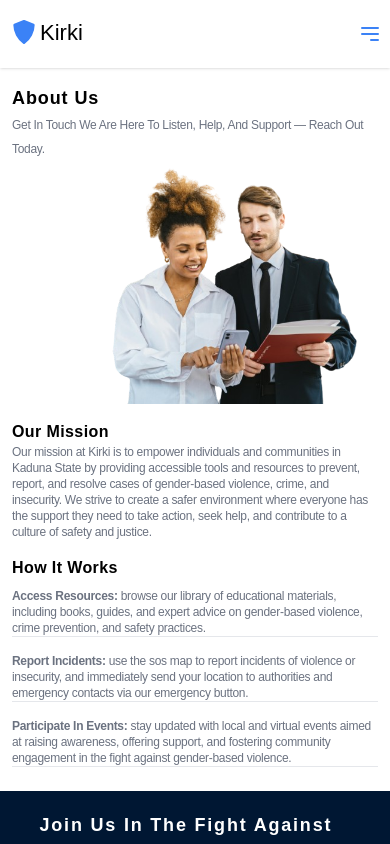
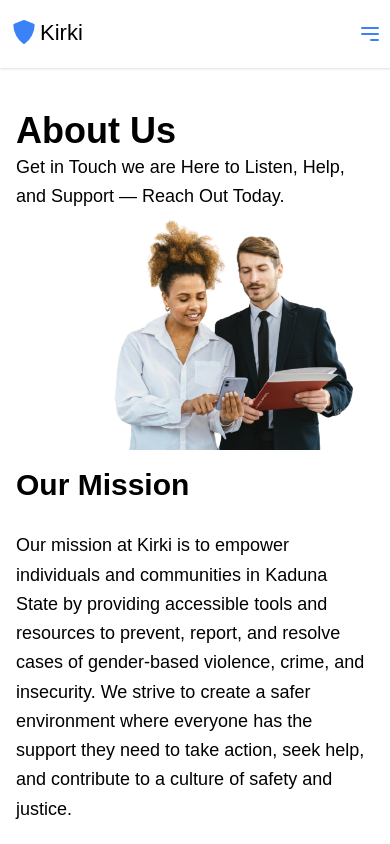
Before and after one commit to Jerryvic911/Justice, a Next.js app: page /about in a window 390 px wide. Shown: the top 844 px of the page. Built offline with nearby package versions, Linux system fonts and the light colour scheme.

Commit message:
about section fixed and made responsive and donte button color fixed

```diff
--- a/src/app/about/page.jsx
+++ b/src/app/about/page.jsx
@@ -22,15 +22,14 @@ const instructions = [
 
 export default function About() {
   return (
-    <main className='mx-auto w-full px-1 md:w-[60%] md:px-0'>
-      <section className='my-4 px-2'>
+    <main className='mx-4 mt-10 max-w-7xl sm:mx-6 lg:mx-[100px]'>
+      <section className='my-4'>
         <div>
-          <h1 className='text-lg font-bold capitalize tracking-wider md:text-2xl md:tracking-widest'>
+          <h1 className='text-4xl font-semibold leading-tight capitalize'>
             about us
           </h1>
-          <span className='font-lighter text-xs font-extralight capitalize tracking-tight text-gray-500 md:text-sm'>
-            Get in Touch we are Here to Listen, Help, and Support — Reach Out
-            Today.
+          <span className='font-light text-lg leading-relaxed'>
+            Get in Touch we are Here to Listen, Help, and Support — Reach Out Today.
           </span>
         </div>
         <Image
@@ -39,11 +38,11 @@ export default function About() {
           className='h-auto w-full object-contain md:h-[400px]'
         />
       </section>
-      <section className='my-4 px-2'>
-        <h3 className='text-md font-semibold capitalize tracking-wide md:text-xl'>
+      <section className='my-4'>
+        <h3 className='text-3xl font-semibold leading-tight capitalize pb-7'>
           our mission
         </h3>
-        <p className='text-xs font-extralight tracking-tight text-gray-500 md:text-sm'>
+        <p className='text-lg font-medium leading-relaxed pb-10'>
           Our mission at Kirki is to empower individuals and communities in
           Kaduna State by providing accessible tools and resources to prevent,
           report, and resolve cases of gender-based violence, crime, and
@@ -52,20 +51,14 @@ export default function About() {
           culture of safety and justice.
         </p>
       </section>
-      <section className='my-4 px-2'>
-        <h3 className='text-md font-semibold capitalize tracking-wide md:text-xl'>
+      <section className='my-4'>
+        <h3 className='text-3xl font-semibold capitalize pb-5'>
           how it works
         </h3>
-        <ul>
+        <ul className='space-y-4 pb-9'>
           {instructions.map((instruction) => (
-            <li
-              key={instruction.id}
-              className='py-2 text-xs font-extralight lowercase tracking-tight text-gray-500 md:text-sm'
-            >
-              <span className='font-semibold capitalize'>
-                {instruction.title}:
-              </span>{' '}
-              {instruction.body}
+            <li key={instruction.id} className='py-2 text-lg font-medium'>
+              <span className='font-bold capitalize'>{instruction.title}:</span> {instruction.body}
               <hr />
             </li>
           ))}
--- a/src/app/components/Body.jsx
+++ b/src/app/components/Body.jsx
@@ -19,7 +19,7 @@ function Body() {
         <div className='px-6 py-10'>
 
           {/* Left Section */}
-          <div className='ml-10'>
+          <div className='ml-3 md:ml-10'>
             <h1 className="font-bold text-3xl md:text-4xl lg:text-5xl leading-tight md:leading-snug lg:leading-normal">
               Addressing Gender-Based Violence <br /> and Insecurity in Kaduna State.
             </h1>
--- a/src/app/components/Navbar.jsx
+++ b/src/app/components/Navbar.jsx
@@ -157,7 +157,7 @@ function Navbar() {
         >
           <Link
             href='/donate'
-            className='flex h-[40px] w-[60%] items-center justify-center rounded-full border border-solid border-blue-500 bg-blue-500 text-white transition-colors ease-in-out md:w-1/3 md:bg-transparent md:text-black md:hover:bg-blue-500 md:hover:text-white'
+            className='flex h-[40px] w-[60%] items-center justify-center rounded-full border border-solid border-black bg-[#B8F171] text-black transition-colors ease-in-out md:w-1/3 md:bg-transparent md:text-black md:hover:bg-[#B8F171] md:hover:text-black'
           >
             Donate
           </Link>
```
